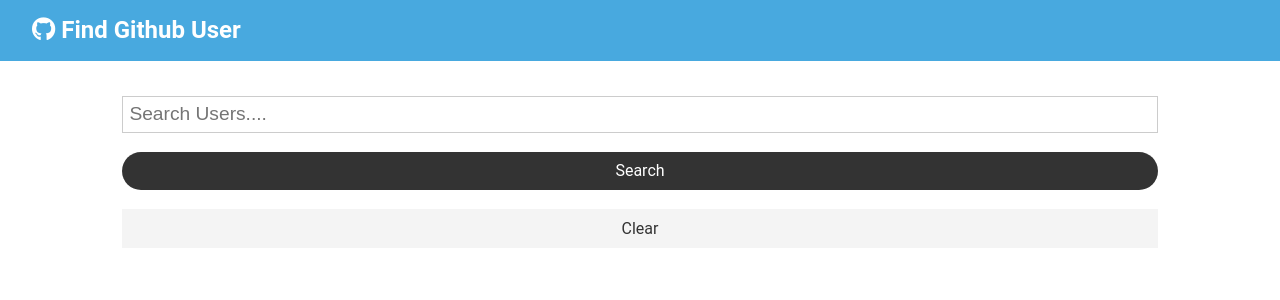
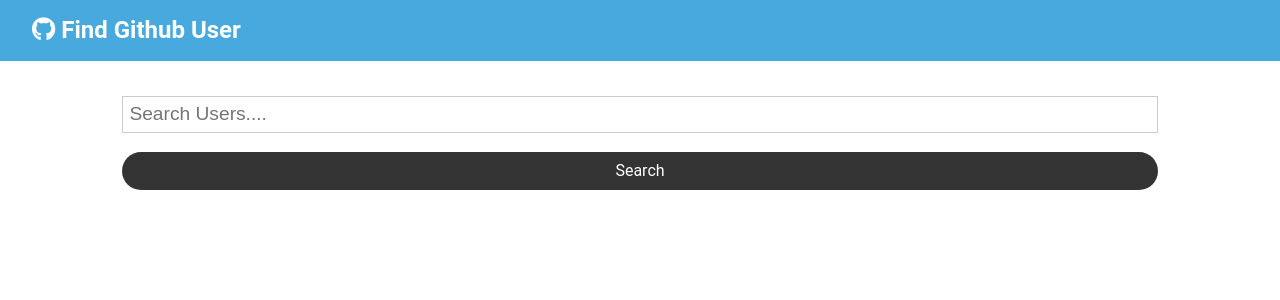
Before and after one commit to keegan-he/react_github_finduser, a React (Create React App) app: page / in a window 1280 px wide. Shown: the top 300 px of the page. Built offline with nearby package versions, Linux system fonts and the light colour scheme.

Commit message:
clear func working

```diff
--- a/src/App.js
+++ b/src/App.js
@@ -25,8 +25,7 @@ class App extends Component {
 
   //Search Github users
   searchUsers = async text => {
-
-    this.setState({ loading:true })
+    this.setState({ loading: true });
     const res = await axios.get(
       `https://api.github.com/search/users?q=${text}&client_id=${process.env.REACT_APP_GITHUB_CLIENT_ID}&client_secret=$
     {process.env.REACT_APP_GITHUB_CLIENT_SECRET}`
@@ -43,8 +42,11 @@ class App extends Component {
       <div className="App">
         <Navbar />
         <div className="container">
-
-        <Search searchUsers={this.searchUsers} clearUsers={this.clearUsers} />
+          <Search
+            searchUsers={this.searchUsers}
+            clearUsers={this.clearUsers}
+            showClear={this.state.users.length > 0 ? true : false}
+          />
           <Users loading={this.state.loading} users={this.state.users} />
         </div>
       </div>
--- a/src/components/users/Search.js
+++ b/src/components/users/Search.js
@@ -8,7 +8,8 @@ class Search extends Component {
 
   static propTypes = {
     searchUsers: PropTypes.func.isRequired,
-    clearUsers: PropTypes.func.isRequired
+    clearUsers: PropTypes.func.isRequired,
+    showClear: PropTypes.bool.isRequired
   };
 
   onSubmit = e => {
@@ -36,13 +37,14 @@ class Search extends Component {
             className="btn btn-dark btn-block"
           />
         </form>
-
+        {this.props.showClear && (
           <button
             className="btn btn-light btn-block"
             onClick={this.props.clearUsers}
           >
             Clear
           </button>
+        )}
       </div>
     );
   }
```
Lines whose indentation alone changed are shown as unchanged.
